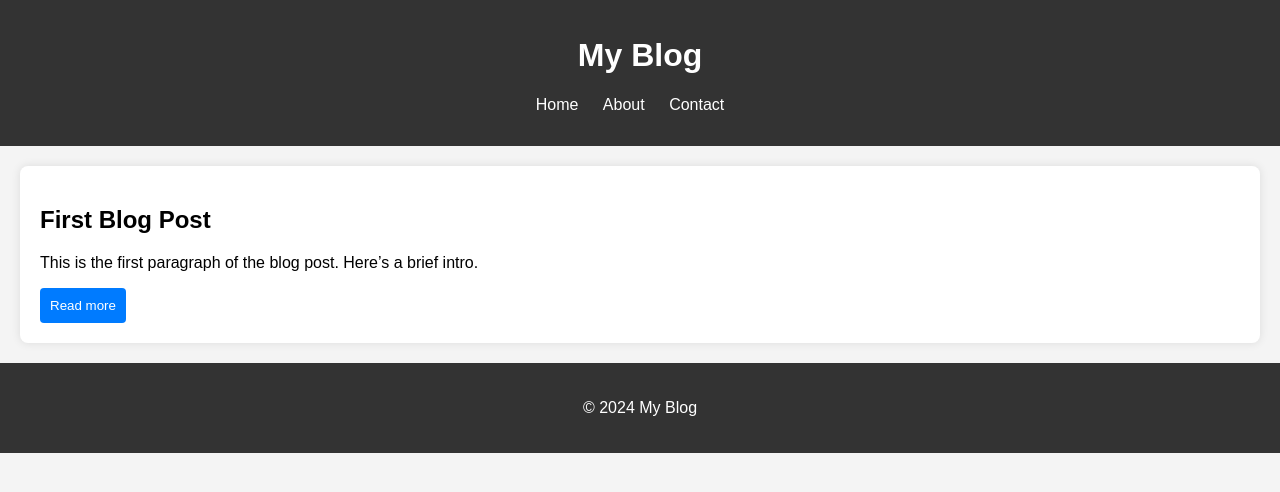
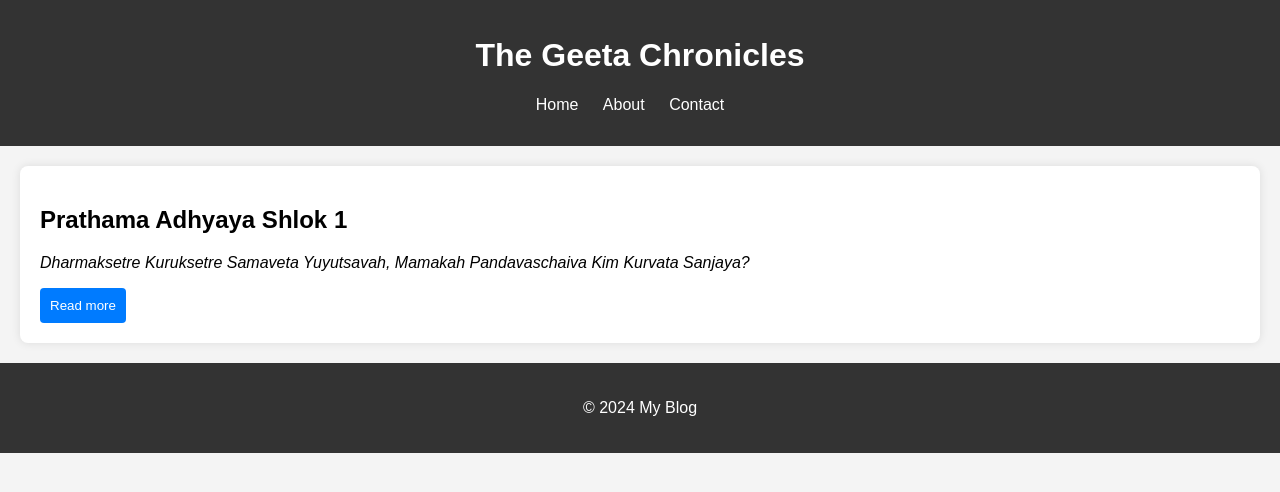
Before and after one commit to Debarpita2019/Geeta-First-Project-, a plain HTML site: page index.html in a window 1280 px wide. Drawn offline with Linux system fonts and the light colour scheme.

Commit message:
Update index.html

```diff
--- a/index.html
+++ b/index.html
@@ -3,12 +3,12 @@
 <head>
     <meta charset="UTF-8">
     <meta name="viewport" content="width=device-width, initial-scale=1.0">
-    <title>My Blog</title>
+    <title>The Geeta Chronicles</title>
     <link rel="stylesheet" href="style.css">
 </head>
 <body>
     <header>
-        <h1>My Blog</h1>
+        <h1>The Geeta Chronicles</h1>
         <nav>
             <ul>
                 <li><a href="#">Home</a></li>
@@ -19,10 +19,10 @@
     </header>
     <main>
         <article>
-            <h2>First Blog Post</h2>
-            <p>This is the first paragraph of the blog post. Here’s a brief intro.</p>
+            <h2>Prathama Adhyaya Shlok 1</h2>
+            <p><i>Dharmaksetre Kuruksetre Samaveta Yuyutsavah, Mamakah Pandavaschaiva Kim Kurvata Sanjaya?</i></p>
             <button class="read-more">Read more</button>
-            <p class="full-text hidden">This is the full blog post content that will appear after clicking 'Read more'.</p>
+            <p class="full-text hidden">Quick Translation - Dhritarashtra Asks: "O Sanjay, please tell me, what did my sons and Pandavas do after gathering near the holy battlefield of Kurukshetra with the desire to fight?</p>
         </article>
     </main>
     <footer>
```
